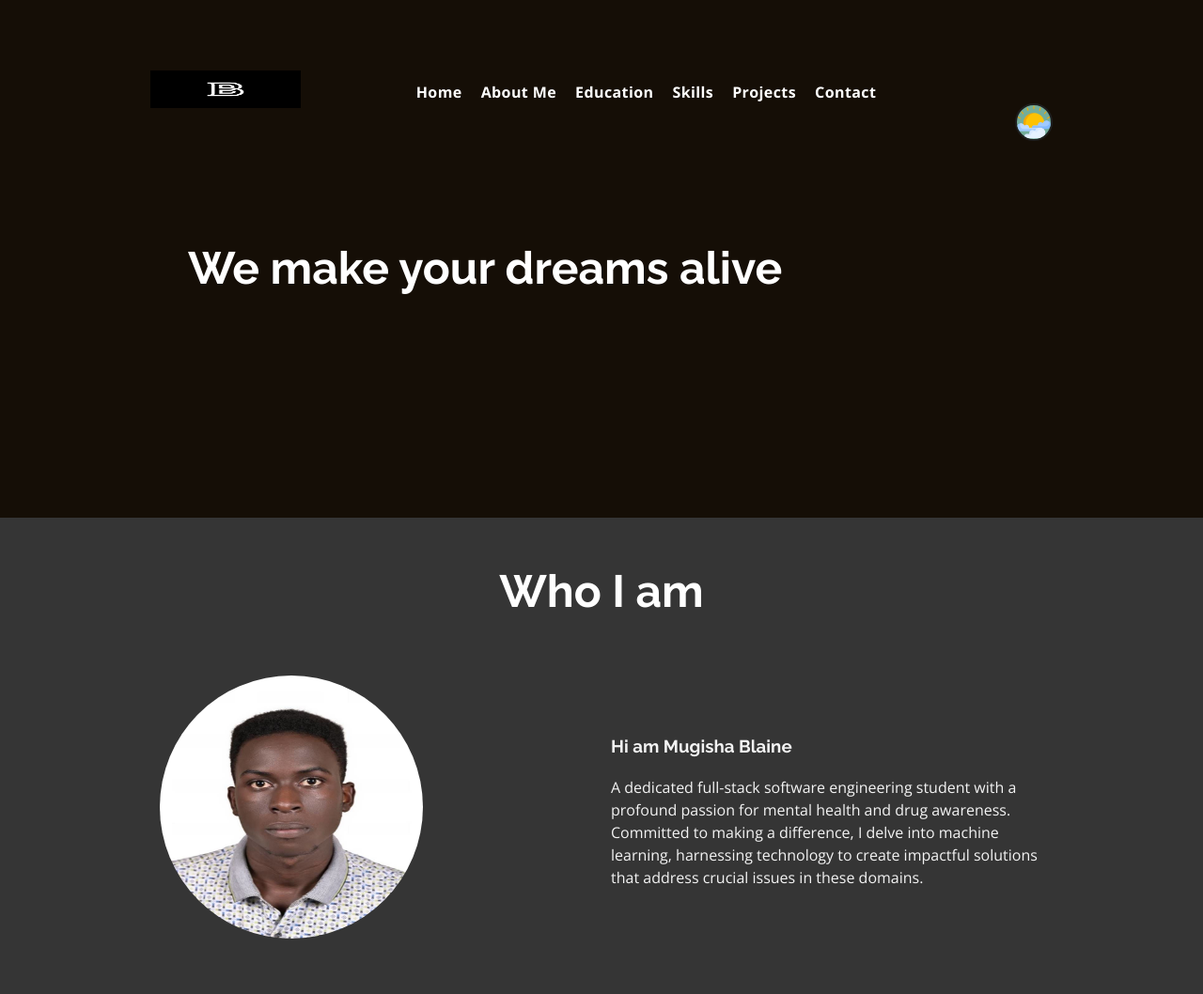
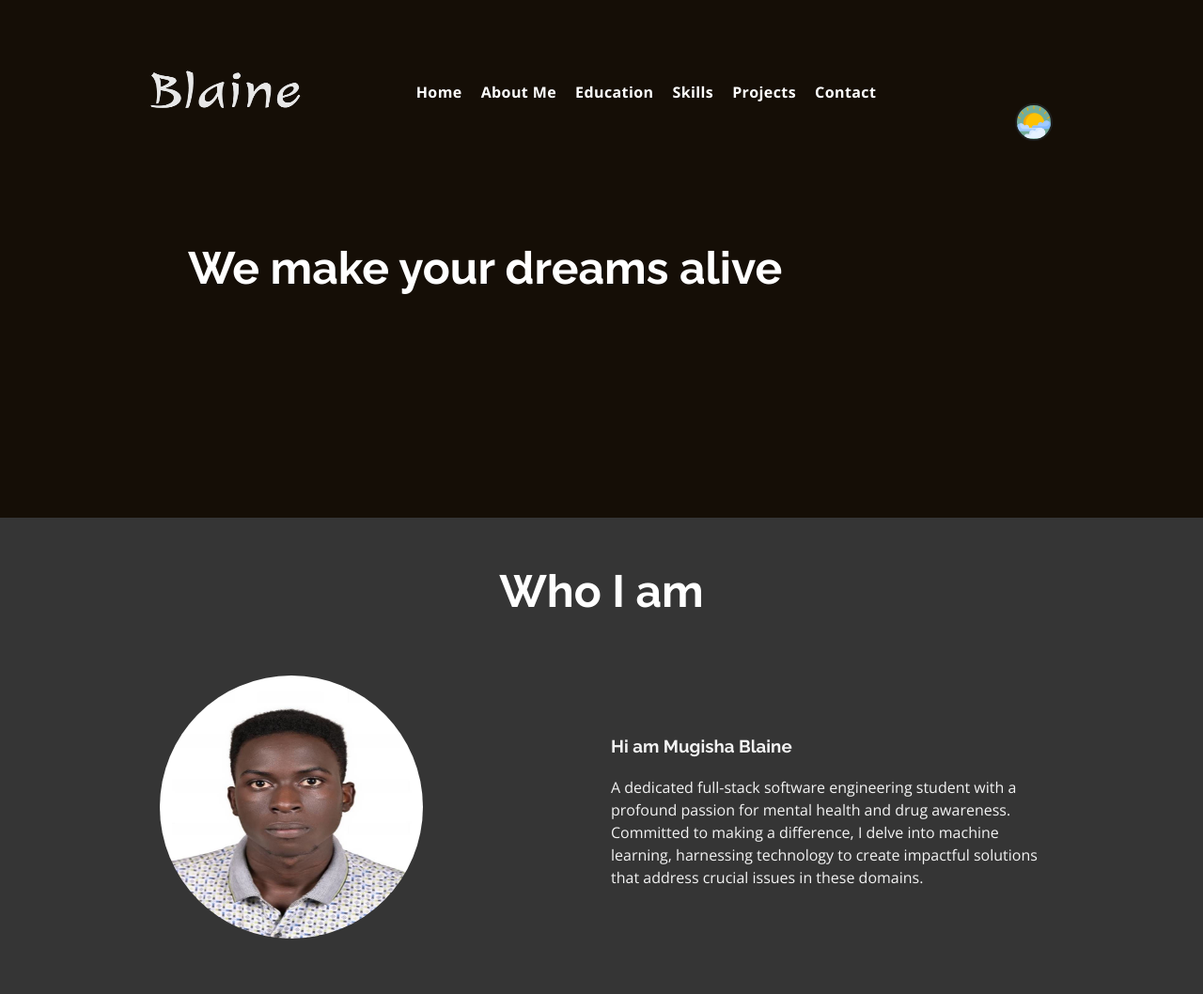
Before and after one commit to mugisha-blaine/Resume_web, a plain HTML site: page Portofolio/index.html in a window 1280 px wide. Shown: the top 1058 px of the page at 94% size. Drawn offline with nearby package versions, Linux system fonts and the light colour scheme.

Commit message:
portofolio

```diff
--- a/Portofolio/index.css
+++ b/Portofolio/index.css
@@ -403,6 +403,7 @@
     line-height: var(--section-title-line-height);
     margin: var(--section-title-margin);
     color: var(--section-title-color);
+
   }
 
   .section-tagline {
--- a/Portofolio/index.html
+++ b/Portofolio/index.html
@@ -17,7 +17,7 @@
                 <div class="header-container">
                     <div class="header-logo">
                         <a href="#">
-                        <img src="./images/b_logo.png" alt="Blaine logo" width="160" height="40"></a>
+                        <img src="./images/Blaine.png" alt="Blaine logo" width="160" height="40"></a>
 
                     </div>
                     <input class="menu-btn" type="checkbox" id="menu-btn">
@@ -117,7 +117,6 @@
                                         src="./images/alu-logo_kxajsx_c_scale,w_225.png"
                                         alt="ALU">
                                 </div>
-                                <!-- <p class="card-category">Career</p> -->
                                 <h3><a href="#">African Leadership University</a></h3>
                                 <p>I am currently a Software engineering student at ALU with much interest in Machine Learning</p>
                             </article>
@@ -133,7 +132,7 @@
                                         src="./images/code_lnqpge_c_scale,w_480.jpg"
                                         alt="">
                                 </div>
-                                <!-- <p class="card-category">Digital Life</p> -->
+
                                 <h3><a href="#">Code in Place 2023</a></h3>
                                 <p>Code in Place is an introductory programming course using the Python language, based on material from the first half of Stanford University's established intro course, CS106A which assumes no prior programming experience.</p>
 
@@ -149,7 +148,7 @@
                                         src="./images/cisco_b8zkiy_c_scale,w_225.png"
                                         alt="cisco networking academy">
                                 </div>
-                                <!-- <p class="card-category">Social</p> -->
+
                                 <h3><a href="#">Cisco networking Academy</a></h3>
                                 <p>It is an onlie course which introduces Programming Essentials in Python course, provided by Cisco Networking Academy in collaboration with OpenEDG Python Institute.</p>
 
@@ -164,7 +163,6 @@
             <div class="container">
                 <header class="section-header">
                     <h2 class="section-title">Skills</h2>
-                    <!-- <p class="section-tagline">We work with you</p> -->
                 </header>
                 <div class="section-body">
                     <ul class="row">
@@ -209,7 +207,7 @@
             <div class="container">
                 <header class="section-header">
                     <h2 class="section-title">My projects</h2>
-                    <!-- <p class="section-tagline">Take a look at our portfolio</p> -->
+
                 </header>
                 <div class="section-body">
                     <ul class="row">
@@ -219,8 +217,6 @@
                                     <div class="card-image">
                                         <img class="pics" src="./images/appoint.jpeg" alt="">
                                     </div>
-                                <!-- <div class="card-inner">
-                                    <h3 class="card-title"><a href="#">Interior Design</a></h3> -->
 
                                     <p class="project">I played my part in our school project to find sloutions in health care. We came up with an idea to build a Doctor appointment Application. We trust that this project will assist governments and individuals in the domain of their healthcare by improving accessibility to qualified doctors.  </p>
                                 </div>
```
Also changed, not shown: Portofolio/images/Blaine.png (added).
